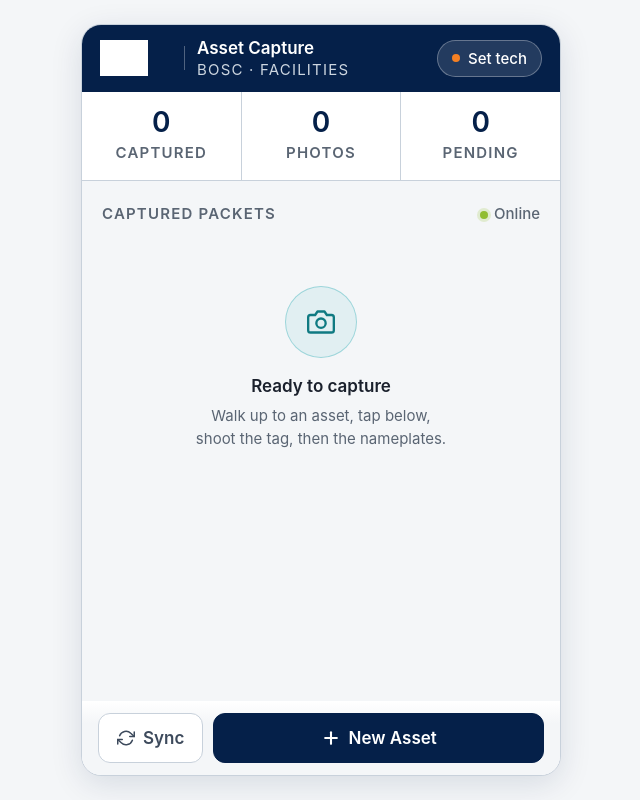
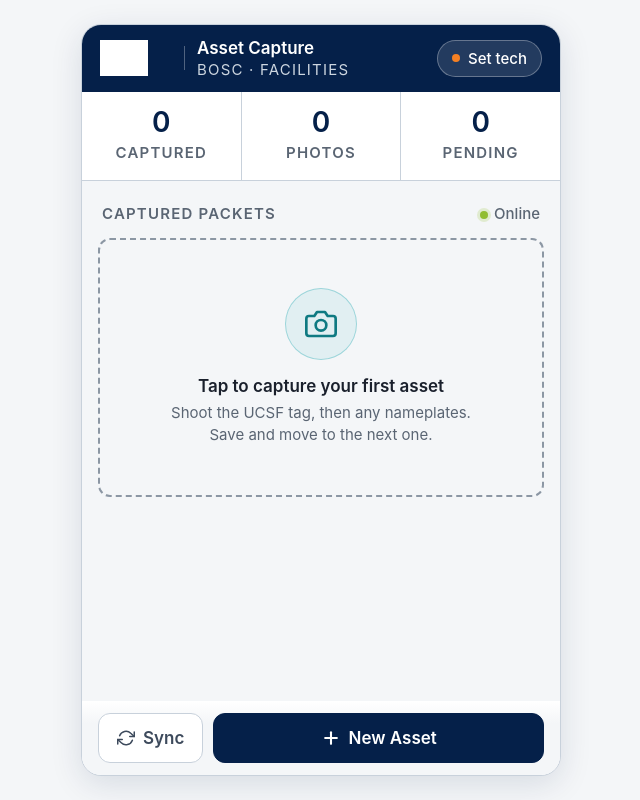
Before and after one commit to rghosh1208/Asset-Data-Capture, a Next.js app: page / in a window 1280 px wide. Shown: the whole page, without its empty margins (319-959 px from the left). Built offline with nearby package versions, Linux system fonts and the light colour scheme; grey boxes are pictures that could not be loaded.

Commit message:
Replace empty state with button to start capturing

```diff
--- a/app/page.tsx
+++ b/app/page.tsx
@@ -324,16 +324,21 @@ export default function CapturePage() {
             </div>
 
             {packets.length === 0 ? (
-              <div className="empty" role="status">
-                <div className="empty-icon" aria-hidden="true">
-                  <svg width="28" height="28" viewBox="0 0 24 24" fill="none" stroke="currentColor" strokeWidth={2} strokeLinecap="round" strokeLinejoin="round">
-                    <path d="M23 19a2 2 0 0 1-2 2H3a2 2 0 0 1-2-2V8a2 2 0 0 1 2-2h4l2-3h6l2 3h4a2 2 0 0 1 2 2z" />
-                    <circle cx="12" cy="13" r="4" />
-                  </svg>
-                </div>
-                <h3>Ready to capture</h3>
-                <p>Walk up to an asset, tap below,<br />shoot the tag, then the nameplates.</p>
-              </div>
+              <button
+  type="button"
+  className="empty empty-clickable"
+  onClick={startNewPacket}
+  aria-label="Start capturing a new asset"
+>
+  <div className="empty-icon" aria-hidden="true">
+    <svg width="32" height="32" viewBox="0 0 24 24" fill="none" stroke="currentColor" strokeWidth={2} strokeLinecap="round" strokeLinejoin="round">
+      <path d="M23 19a2 2 0 0 1-2 2H3a2 2 0 0 1-2-2V8a2 2 0 0 1 2-2h4l2-3h6l2 3h4a2 2 0 0 1 2 2z" />
+      <circle cx="12" cy="13" r="4" />
+    </svg>
+  </div>
+  <h3>Tap to capture your first asset</h3>
+  <p>Shoot the UCSF tag, then any nameplates.<br />Save and move to the next one.</p>
+</button>
             ) : (
               <ul style={{ listStyle: 'none', padding: 0, margin: 0 }} aria-label="Captured packets">
                 {packets.map((p) => (
```
